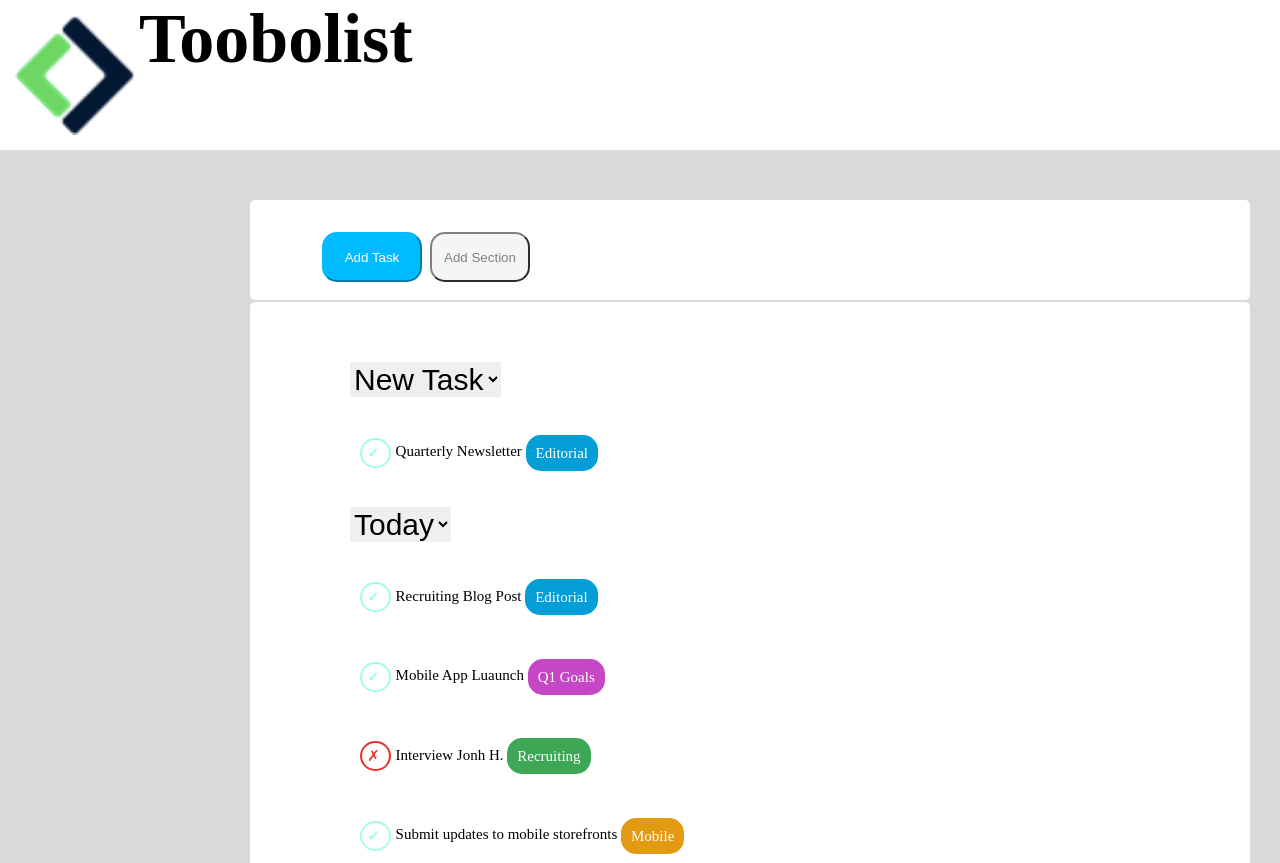
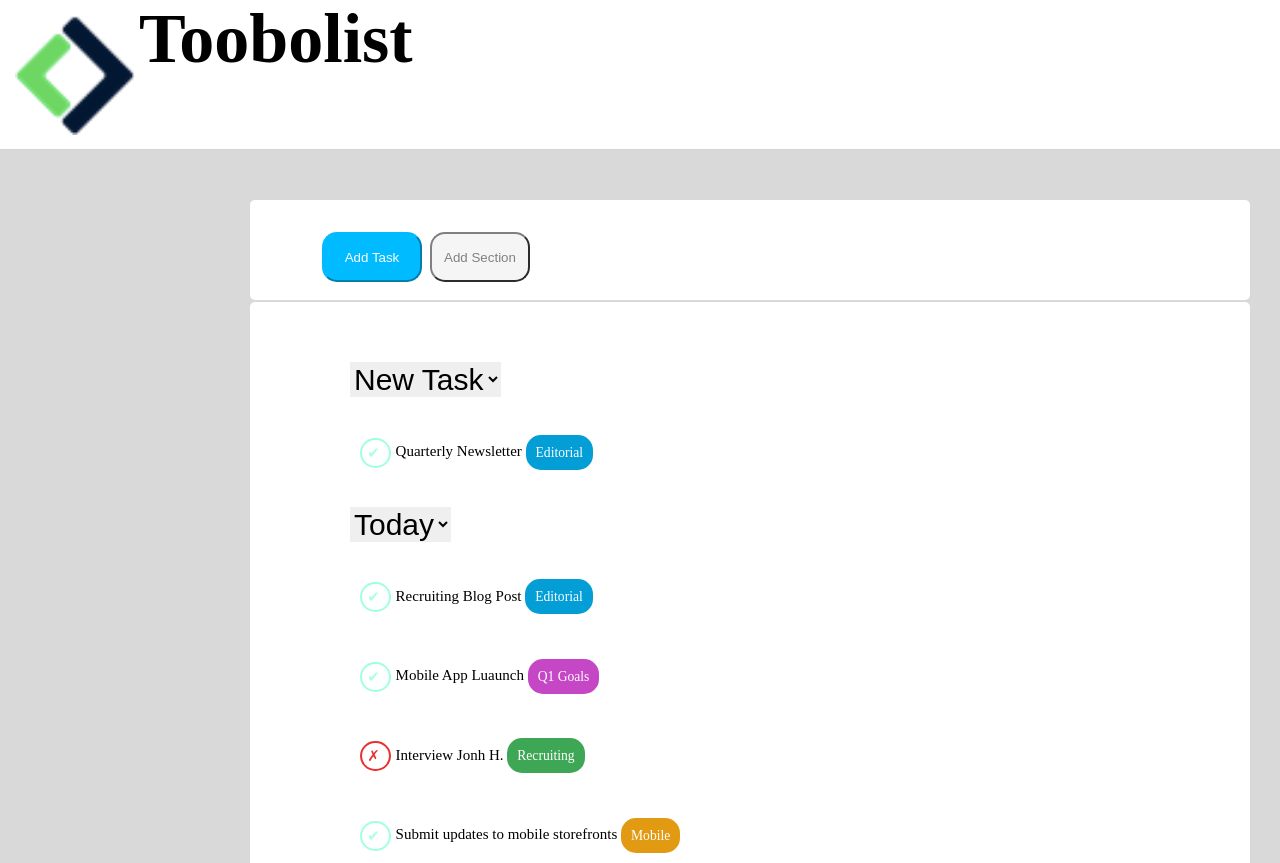
Before and after one commit to SimonaCartolina/html-css-toboolist, a plain HTML site: page index.html in a window 1280 px wide. Shown: the top 863 px of the page. Drawn offline with Linux system fonts and the light colour scheme.

Commit message:
modified header border bottom

```diff
--- a/index.css
+++ b/index.css
@@ -13,6 +13,7 @@ body{
     height: 150px;
     padding: 15px;
     background-color: white;
+    border-bottom: 1px solid lightgray;
 
 }
 #testo-header{
@@ -86,6 +87,7 @@ ul {
     vertical-align: middle;
     text-align: center;
     padding:10px;
+    font-size: .85rem;
 }
 .due{
     background-color: rgb(197, 71, 197);
```
